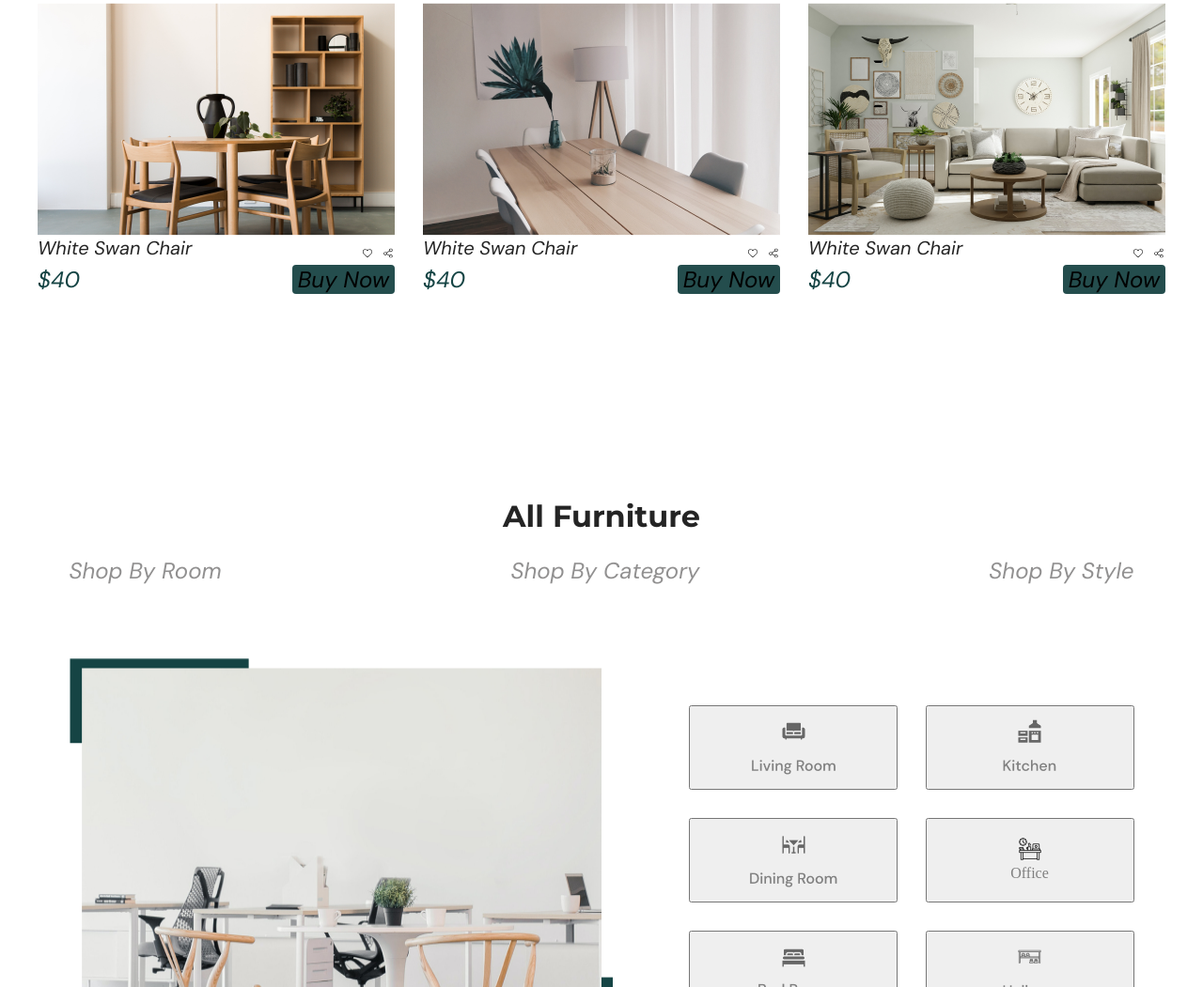
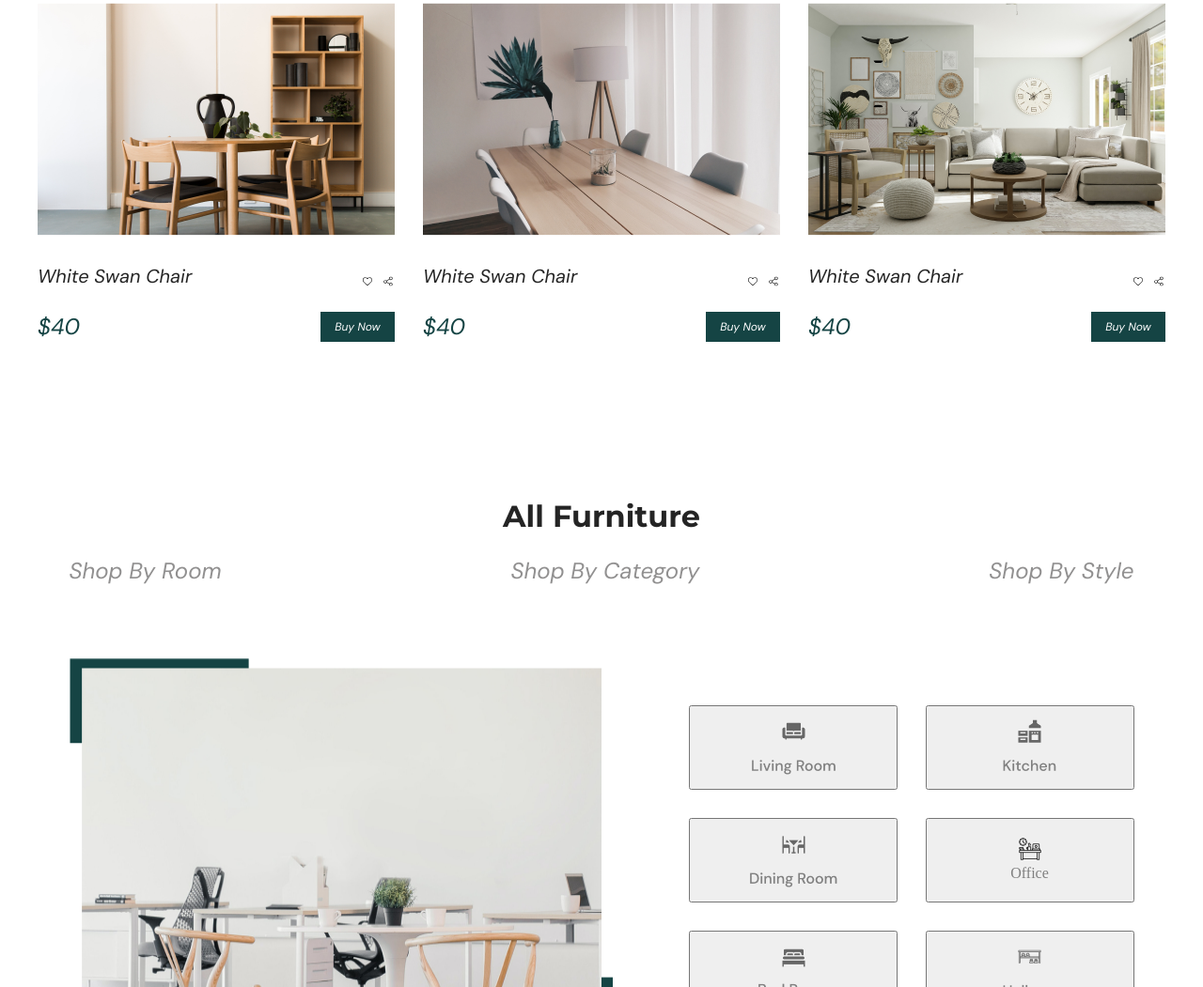
Before and after one commit to nlazerko/Furniture-store, a plain HTML site: page index.html in a window 1280 px wide. Shown: the part 2071-3122 px from the top of the page at 94% size. Drawn offline with Linux system fonts and the light colour scheme.

Commit message:
margin top

```diff
--- a/style/style.css
+++ b/style/style.css
@@ -366,6 +366,10 @@ body {
   cursor: pointer;
 }
 
+.midle_content {
+  margin-top: 30px;
+}
+
 .heart {
   transform: translateX(-4px);
 }
@@ -396,6 +400,11 @@ body {
 .sent {
   transform: translateX(-4px);
 }
+
+.bottom_content {
+  margin-top: 20px;
+}
+
 .price {
   color: #154444;
   font-family: DM Sans;
@@ -405,11 +414,18 @@ body {
   line-height: 31px;
 }
 .btn_price {
+  width: 79px;
+  height: 32px;
+  flex-shrink: 0;
   border: none;
-  border-radius: 4px;
+  background-color: #154444;
   cursor: pointer;
-  transition: background-color 0.3s ease;
-  background-color: #244d4d;
+  color: #fff;
+  font-family: DM Sans;
+  font-size: 12px;
+  font-style: normal;
+  font-weight: 500;
+  line-height: 21px;
 }
 
 .btn_price:hover {
```
